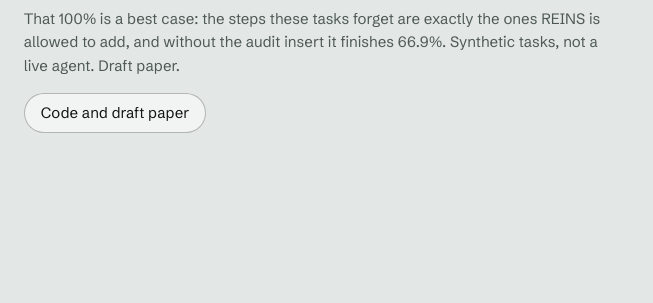
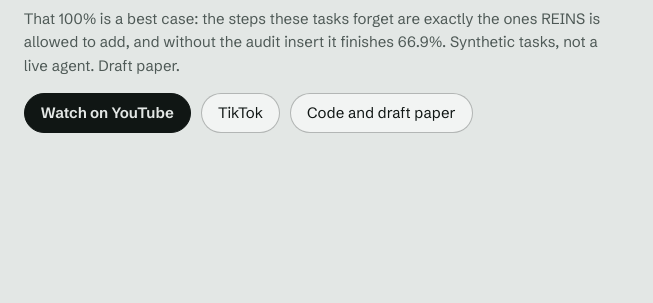
Before and after one commit to AnwarDebes/AnwarDebes.github.io, a plain HTML site: page shorts/index.html in a window 1280 px wide. Shown: the part 5888-6191 px from the top of the page, 478-1131 px from the left. Drawn offline with Linux system fonts and the light colour scheme.

Commit message:
Shorts page: YouTube and TikTok links for REINS

```diff
--- a/shorts/index.html
+++ b/shorts/index.html
@@ -138,7 +138,7 @@
       <p class="n">10 · 41 s</p>
       <h2>Blocking an unsafe AI agent kills the task. Repair the action instead</h2>
       <p>A blocking guardrail stops an unsafe AI agent action, and the task dies with it. REINS, my runtime guard, tries the edits the deployment allows (add a missing step, swap in a safer tool, drop the call, ask a human) and applies the cheapest one that keeps the policy safe. On my synthetic benchmark (12 seeds, 60 honest and 60 attack tasks per seed) both stopped every attack; blocking finished 32.8% of the honest tasks within the rules, REINS 100%.</p><p class="sc">That 100% is a best case: the steps these tasks forget are exactly the ones REINS is allowed to add, and without the audit insert it finishes 66.9%. Synthetic tasks, not a live agent. Draft paper.</p>
-      <div class="links"><a href="https://github.com/AnwarDebes/reins">Code and draft paper</a></div>
+      <div class="links"><a class="cta" href="https://youtube.com/shorts/yJXyoYs0MwA">Watch on YouTube</a><a href="https://www.tiktok.com/@anwardebes/video/7709314822071913750">TikTok</a><a href="https://github.com/AnwarDebes/reins">Code and draft paper</a></div>
     </div>
   </article>
   <p class="lg-foot">Narration: synthetic voice. <a href="https://www.tiktok.com/@anwardebes">TikTok</a> · <a href="https://www.youtube.com/channel/UC8HC5R_z_F6U6IzSGQ5L80w">YouTube</a></p>
```
